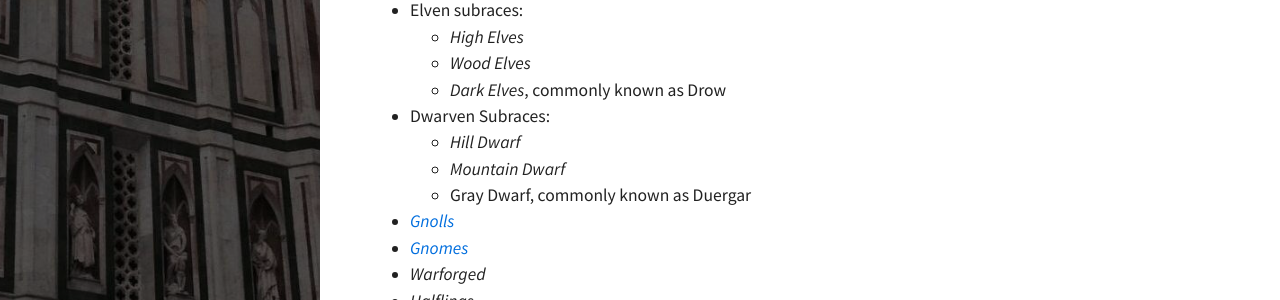
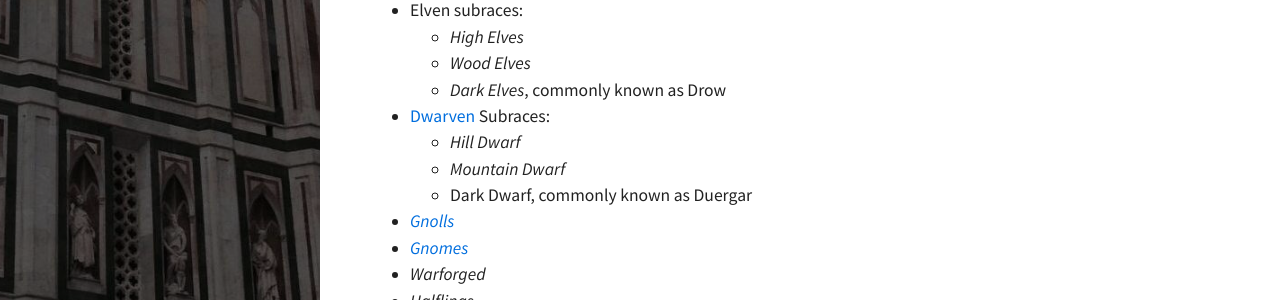
Before and after one commit to eirvandelden/eirvandelden.github.io, a Jekyll site: the page built from for-the-players/index.md, in a window 1280 px wide. Shown: the part 1297-1597 px from the top of the page. Built offline with Jekyll 4.4.1, drawn with Linux system fonts in a browser that asks for light colours.

```diff
--- a/for-the-players/index.md
+++ b/for-the-players/index.md
@@ -53,10 +53,10 @@ _Emphasized_ races are playable races
   * _High Elves_
   * _Wood Elves_
   * _Dark Elves_, commonly known as Drow
-* Dwarven Subraces:
+* [Dwarven](({{site.url}}/for-the-players/dwarves)) Subraces:
   * _Hill Dwarf_
   * _Mountain Dwarf_
-  * Gray Dwarf, commonly known as Duergar
+  * Dark Dwarf, commonly known as Duergar
 * [_Gnolls_]({{site.url}}/for-the-players/gnolls)
 * [_Gnomes_]({{site.url}}/for-the-players/gnomes)
 * _Warforged_
```
Also changed, not shown: for-the-players/dwarves.md (added, +18 -0 lines).
